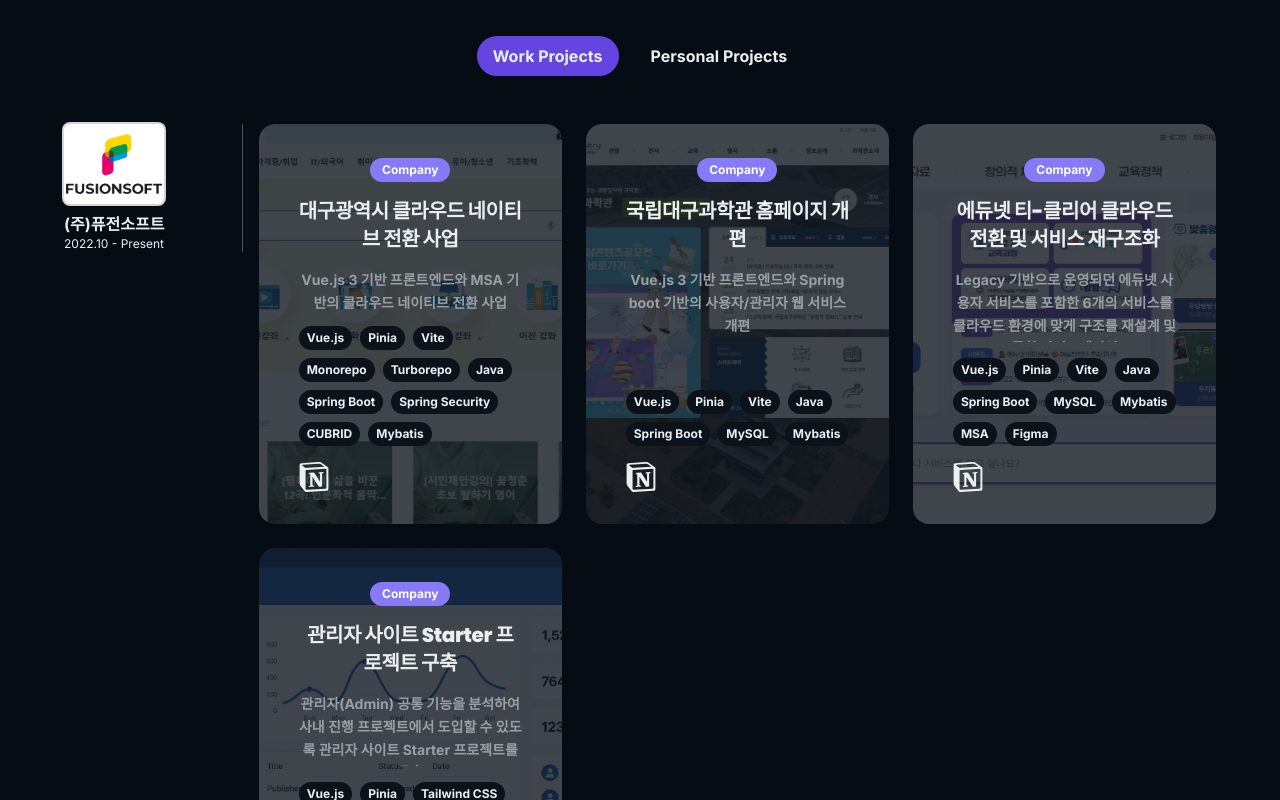
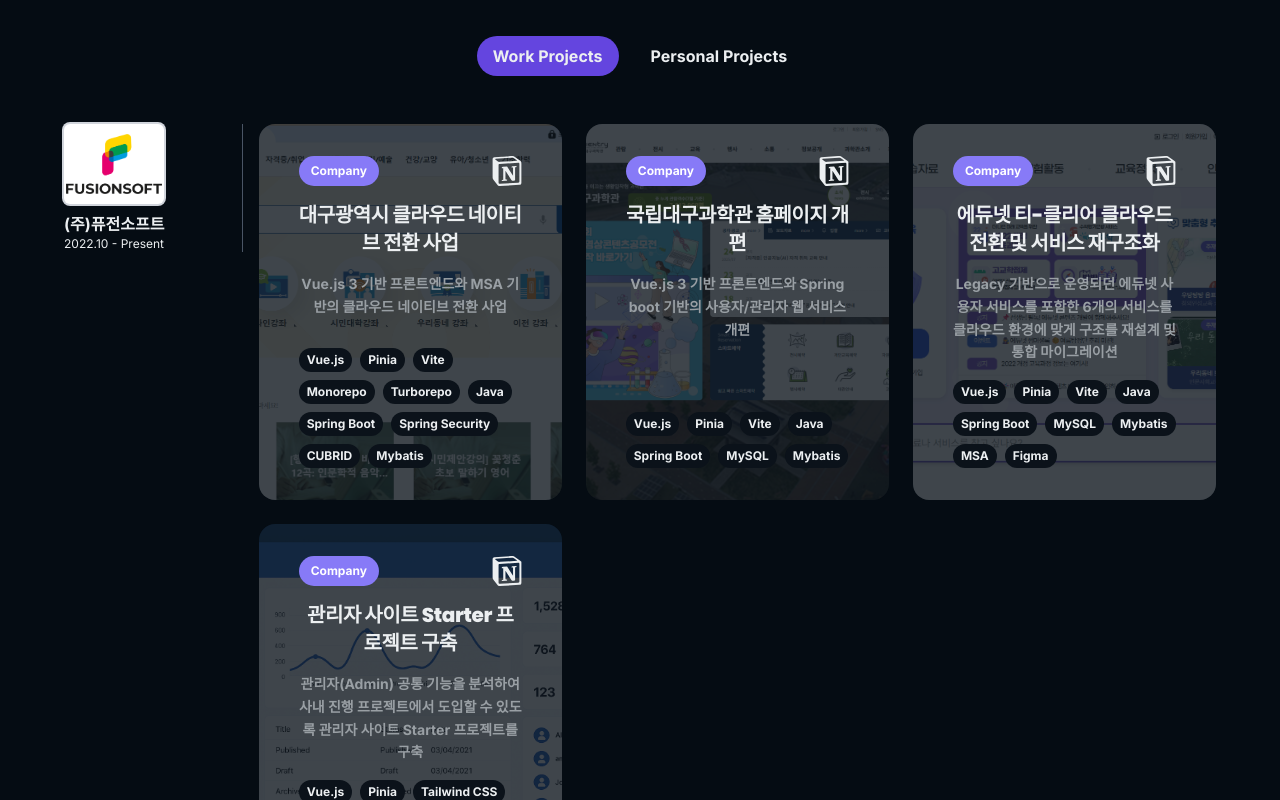
Before and after one commit to Tessa1217/portfolio, a Next.js app: page / in a window 1280 px wide. Shown: the part 2680-3480 px from the top of the page. Built offline with nearby package versions, Linux system fonts and the light colour scheme.

Commit message:
enhancement: ui enhancement

```diff
--- a/src/app/project/[id]/page.tsx
+++ b/src/app/project/[id]/page.tsx
@@ -52,14 +52,21 @@ export default async function ProjectDetailPage({
   return (
     <div className="min-h-screen bg-light-background dark:bg-dark-background py-20">
       <article className="container mx-auto px-6 max-w-4xl">
-        <NavItem
-          as="div"
-          label="← Back to Experience"
-          sectionId="experience"
-          className="inline-flex items-center gap-2 text-light-text dark:text-dark-text hover:opacity-70 transition-opacity mb-8"
-        />
+        <BackNavigation />
         <ClientNotionRenderer recordMap={recordMap} />
+        <BackNavigation />
       </article>
     </div>
   );
 }
+
+function BackNavigation() {
+  return (
+    <NavItem
+      as="div"
+      label="← Back to Experience"
+      sectionId="experience"
+      className="inline-flex items-center gap-2 text-light-text dark:text-dark-text hover:opacity-70 transition-opacity my-8"
+    />
+  );
+}
--- a/src/components/experience/personal-projects.tsx
+++ b/src/components/experience/personal-projects.tsx
@@ -9,7 +9,7 @@ const PersonalProjects = () => {
       <section className="col-span-12">
         <ProjectCardList
           projects={projects}
-          className="w-full max-w-7xl mx-auto grid gap-6 grid-cols-1 sm:grid-cols-1 lg:grid-cols-2 xl:grid-cols-3 items-stretch *:h-full auto-cols-[minmax(400px, auto)] auto-rows-[minmax(400px,auto)]"
+          className="w-full max-w-7xl mx-auto grid gap-6 grid-cols-1 lg:grid-cols-2 xl:grid-cols-3 items-stretch *:h-full auto-cols-[minmax(400px, auto)] auto-rows-[minmax(400px,auto)]"
         />
       </section>
     </div>
--- a/src/components/experience/project-card-list.tsx
+++ b/src/components/experience/project-card-list.tsx
@@ -14,7 +14,7 @@ const ProjectCardList = ({ projects, className }: ProjectCardListProps) => {
         <Animated.ListItem
           key={project.id}
           animation="fadeInUp"
-          className="flex justify-center"
+          className="flex justify-center w-full"
         >
           <ProjectCard
             id={project.id}
--- a/src/components/experience/project-card.tsx
+++ b/src/components/experience/project-card.tsx
@@ -32,15 +32,37 @@ export default function ProjectCard({
       {/* Content Container - Flexbox로 내부 레이아웃 제어 */}
       <div className="relative h-full p-6 flex flex-col">
         {/* Type Badge - 고정 영역 */}
-        <div className="shrink-0">
+        <div className="shrink-0 flex flex-row justify-between">
           <span
             className={
-              `inline-block px-3 py-1 rounded-full text-xs font-semibold text-white ` +
+              `inline-flex items-center justify-center px-3 py-1 rounded-full text-xs font-semibold text-white leading-none ` +
               (projectType === "Company" ? "bg-secondary" : "bg-primary")
             }
           >
             {projectType}
           </span>
+          {/* Actions - 고정 영역 */}
+          <div className="shrink-0 flex items-center space-x-2 md:space-x-4">
+            {githubUrl && (
+              <ProjectLink
+                href={githubUrl}
+                linkType="Github"
+                target="_blank"
+                rel="noopener noreferrer"
+                className="text-light-text dark:text-dark-text hover:text-dark-text-muted dark:hover:text-light-text-muted transition-colors"
+                aria-label="GitHub 페이지 열기"
+                icon={<FaGithub size={30} />}
+              />
+            )}
+            {notionPageId && (
+              <ProjectLink
+                href={`/project/${id}`}
+                linkType="Notion"
+                className="text-light-text dark:text-dark-text hover:text-dark-text-muted dark:hover:text-light-text-muted transition-colors"
+                icon={<SiNotion size={30} />}
+              />
+            )}
+          </div>
         </div>
 
         {/* Title - 고정 영역 */}
@@ -64,29 +86,6 @@ export default function ProjectCard({
             </span>
           ))}
         </div>
-
-        {/* Actions - 고정 영역 */}
-        <div className="mt-4 shrink-0 flex items-center space-x-4">
-          {githubUrl && (
-            <ProjectLink
-              href={githubUrl}
-              linkType="Github"
-              target="_blank"
-              rel="noopener noreferrer"
-              className="text-light-text dark:text-dark-text hover:text-dark-text-muted dark:hover:text-light-text-muted transition-colors"
-              aria-label="GitHub 페이지 열기"
-              icon={<FaGithub size={30} />}
-            />
-          )}
-          {notionPageId && (
-            <ProjectLink
-              href={`/project/${id}`}
-              linkType="Notion"
-              className="text-light-text dark:text-dark-text hover:text-dark-text-muted dark:hover:text-light-text-muted transition-colors"
-              icon={<SiNotion size={30} />}
-            />
-          )}
-        </div>
       </div>
     </Animated.Card>
   );
--- a/src/components/experience/work-projects.tsx
+++ b/src/components/experience/work-projects.tsx
@@ -9,12 +9,12 @@ type WorkItem = (typeof WORK_EXPERIENCE)[number];
 
 export default function WorkProjects() {
   const [selectedWorkId, setSelectedWorkId] = useState<WorkItem["id"]>(
-    WORK_EXPERIENCE[0].id
+    WORK_EXPERIENCE[0].id,
   );
 
   const projects = useMemo(
     () => WORK_EXPERIENCE.find((w) => w.id === selectedWorkId)?.projects ?? [],
-    [selectedWorkId]
+    [selectedWorkId],
   ) as ProjectInformation[];
 
   const handleWorkCardClick = (id: WorkItem["id"]) => setSelectedWorkId(id);
@@ -33,7 +33,7 @@ export default function WorkProjects() {
       <section className="col-span-12 md:col-span-9 lg:col-span-10">
         <ProjectCardList
           projects={projects}
-          className="w-full max-w-screen-xl mx-auto grid gap-6 grid-cols-[repeat(auto-fit,minmax(300px,1fr))]"
+          className="w-full mx-auto grid gap-6 grid-cols-[repeat(auto-fit,minmax(300px,1fr))]"
         />
       </section>
     </div>
```
